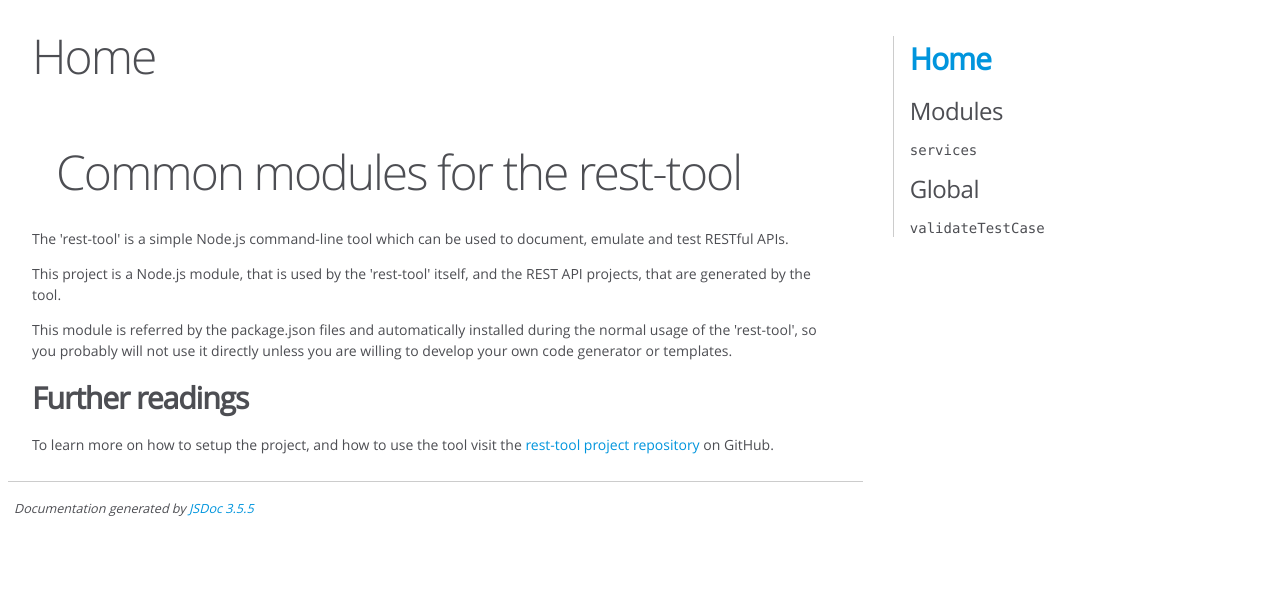
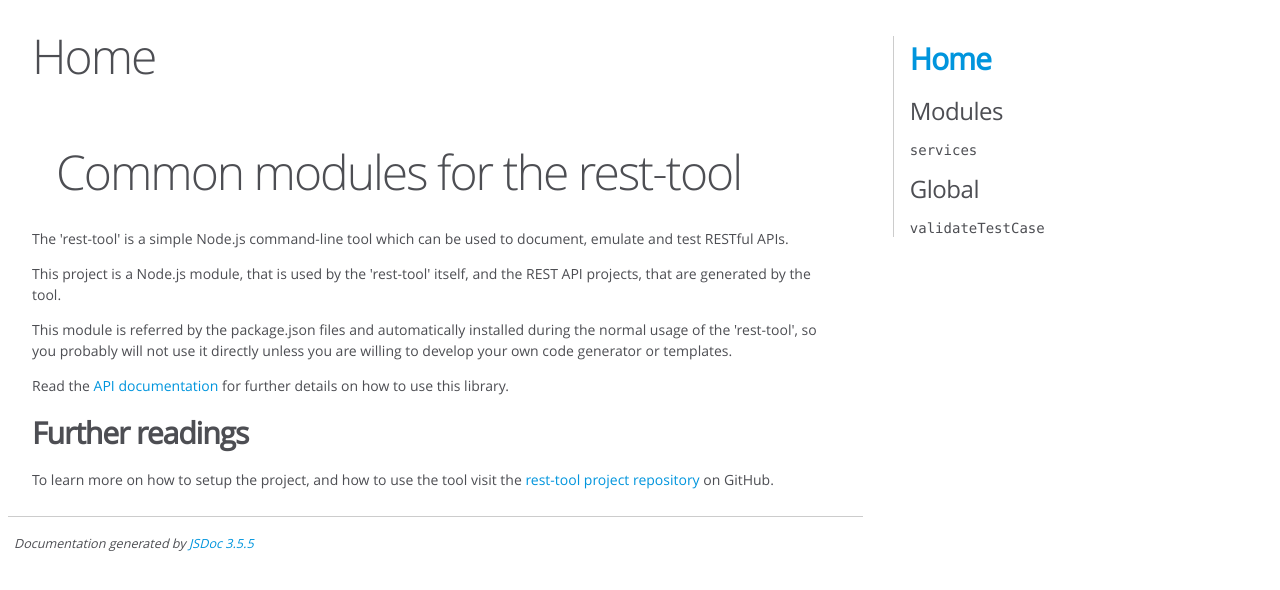
Before and after one commit to tombenke/rest-tool-common, a website: page docs/index.html in a window 1280 px wide. Drawn offline with Linux system fonts and the light colour scheme.

```diff
--- a/docs/index.html
+++ b/docs/index.html
@@ -50,6 +50,8 @@
 <p>This module is referred by the package.json files and automatically installed during the normal usage
 of the 'rest-tool', so you probably will not use it directly unless you are willing to develop
 your own code generator or templates.</p>
+<p>Read the <a href="https://tombenke.github.io/rest-tool-common/index.html">API documentation</a>
+for further details on how to use this library.</p>
 <h2>Further readings</h2><p>To learn more on how to setup the project, and how to use the tool visit the
 <a href="https://github.com/tombenke/rest-tool">rest-tool project repository</a> on GitHub.</p></article>
     </section>
```
Also changed, not shown: README.md.
